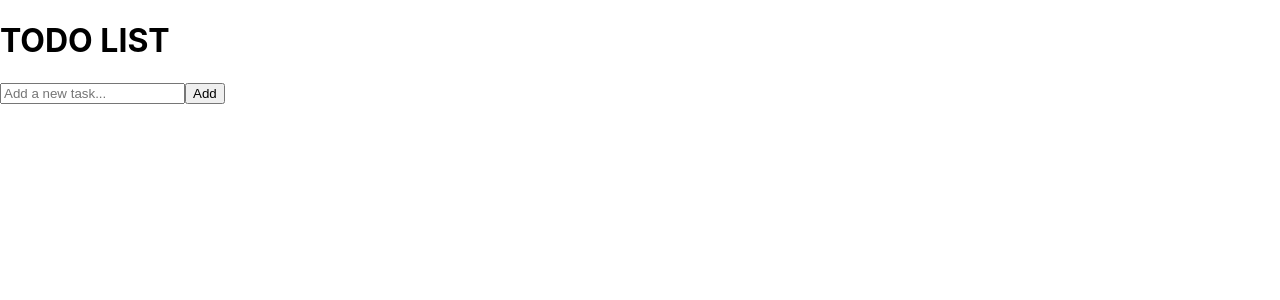
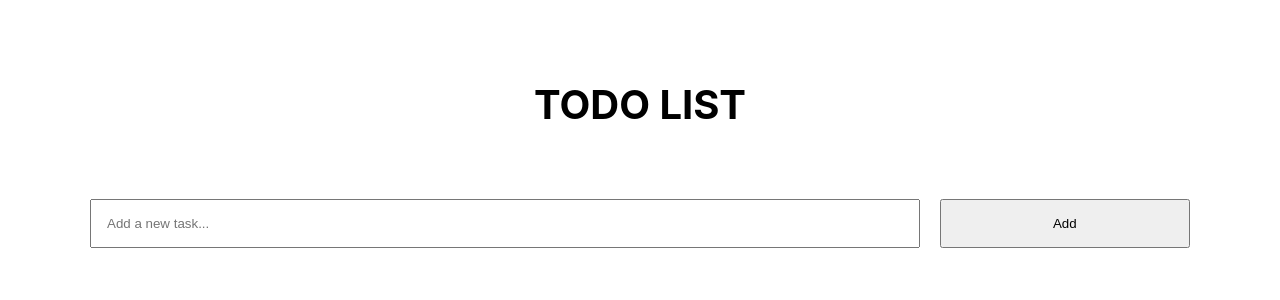
Before and after one commit to jorgecanseco-gh/todo-list-2, a React (Create React App) app: page / in a window 1280 px wide. Shown: the top 300 px of the page. Built offline with nearby package versions, Linux system fonts and the light colour scheme.

Commit message:
Add styles to InputBar

```diff
--- a/src/App.css
+++ b/src/App.css
@@ -1,38 +1,11 @@
-.App {
-  text-align: center;
+* {
+  box-sizing: border-box;
+  width: 100%;
+  margin: 0 auto;
 }
 
-.App-logo {
-  height: 40vmin;
-  pointer-events: none;
+h1 {
+  text-align: center;
+  font-size: 2.5rem;
+  margin-top: 80px;
 }
-
-@media (prefers-reduced-motion: no-preference) {
-  .App-logo {
-    animation: App-logo-spin infinite 20s linear;
-  }
-}
-
-.App-header {
-  background-color: #282c34;
-  min-height: 100vh;
-  display: flex;
-  flex-direction: column;
-  align-items: center;
-  justify-content: center;
-  font-size: calc(10px + 2vmin);
-  color: white;
-}
-
-.App-link {
-  color: #61dafb;
-}
-
-@keyframes App-logo-spin {
-  from {
-    transform: rotate(0deg);
-  }
-  to {
-    transform: rotate(360deg);
-  }
-}
--- a/src/Components/InputBar/InputBar.js
+++ b/src/Components/InputBar/InputBar.js
@@ -5,14 +5,18 @@ import React from 'react';
 function InputBar(props) {
     const {inputValue, setInputValue, handleAddTask} = props;
     return (
-        <div>
+        <div className={styles.inputBar}>
             <input
             type='text'
             placeholder='Add a new task...'
             value={inputValue}
             onChange={(e) => setInputValue(e.target.value)}
+            className={styles.inputField}
             />
-            <button onClick={handleAddTask}>
+            <button
+            onClick={handleAddTask}
+            className={styles.addButton}
+            >
                 Add
             </button>
         </div>
--- a/src/Components/InputBar/InputBar.module.css
+++ b/src/Components/InputBar/InputBar.module.css
@@ -0,0 +1,15 @@
+
+.inputBar {
+    display:flex;
+    max-width: 1100px;
+    margin-top: 70px;
+    gap: 20px;
+}
+
+.inputField {
+    padding: 15px;
+}
+
+.addButton {
+    width: 30%;
+}
```
